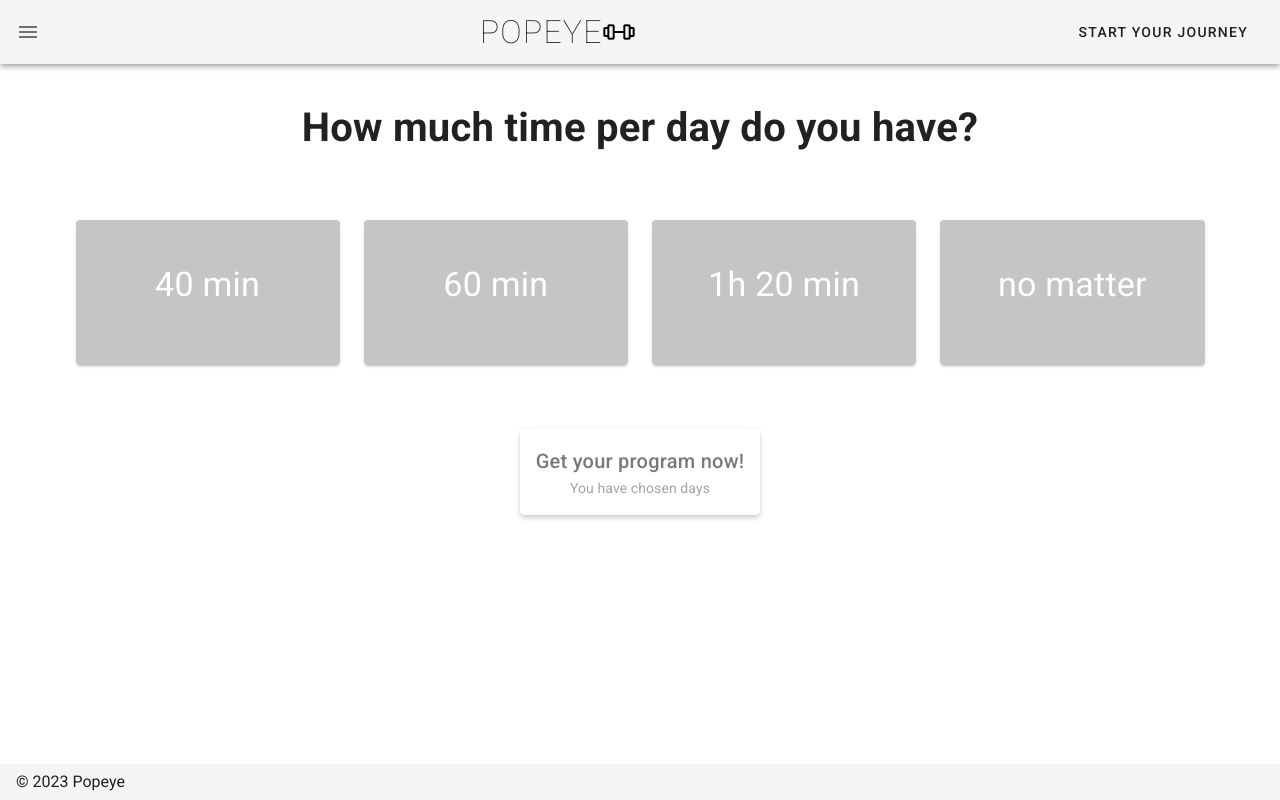
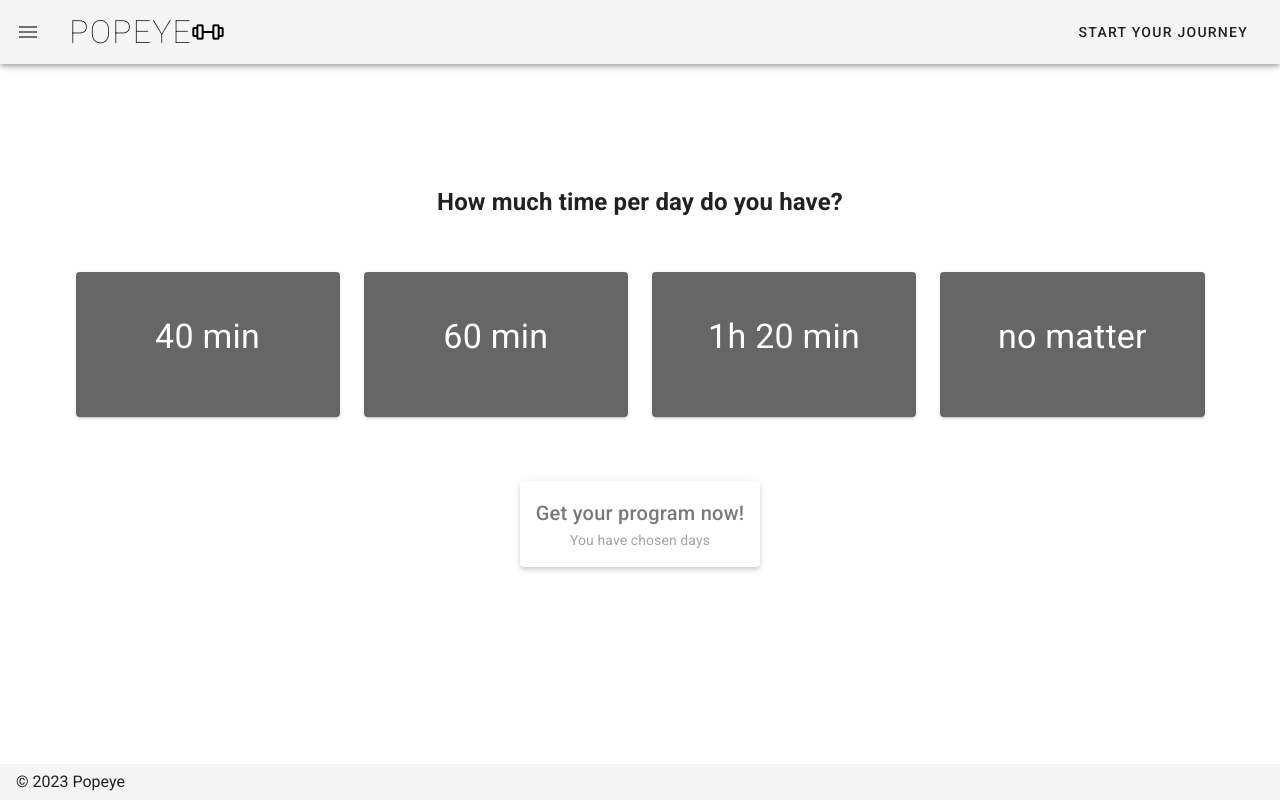
Before and after one commit to patrik-16/popeye, a Nuxt app in the folder frontend/: page /fivePage in a window 1280 px wide. Built offline with nearby package versions, Linux system fonts and the light colour scheme.

Commit message:
pages until four are done :)

```diff
--- a/frontend/layouts/default.vue
+++ b/frontend/layouts/default.vue
@@ -29,7 +29,6 @@
       app
     >
       <v-app-bar-nav-icon @click.stop="drawer = !drawer" />
-      <v-spacer />
       <v-btn id="no-background-hover" depressed @click="toLanding">
         <v-toolbar-title class="v-toolbar-title">
           {{ title }}
--- a/frontend/pages/fivePage.vue
+++ b/frontend/pages/fivePage.vue
@@ -1,15 +1,10 @@
 <template>
-  <v-container class="pa-4 text-center">
-    <v-row>
-      <v-card-text
-        class="title"
-      >
-        <h1 class="pa-4">
-          How much time per day do you have?
-        </h1>
-        <div><br></div>
-      </v-card-text>
-    </v-row>
+  <v-container class="upperContainer pa-4 text-center">
+    <v-app-bar-title class="text-sm-subtitle-1">
+      <h2>How much time per day do you have?</h2>
+      <div><br></div>
+      <br>
+    </v-app-bar-title>
     <v-row
       class="fill-height"
       align="center"
@@ -27,7 +22,7 @@
             <v-card
               :elevation="hover ? 12 : 2"
               :class="{ 'on-hover': hover }"
-              color="grey"
+              color="black"
               @click="submit(i)"
             >
               <v-card-title class="text-h4 white--text">
@@ -63,7 +58,7 @@
       </template>
     </v-row>
     <v-row>
-      <div> <br> </div>
+      <div><br></div>
     </v-row>
     <v-row
       class="fill-height mt-10"
@@ -75,9 +70,10 @@
           :elevation="hover ? 12 : 4"
           :class="{ 'on-hover': hover }"
           color="outlined"
+        >
+          <v-card-title
+            @click="goTo"
           >
-          <v-card-title
-            @click="goTo">
             Get your program now!
           </v-card-title>
           <v-card-subtitle>
@@ -142,4 +138,8 @@ export default {
 
 .title {
 }
+
+.upperContainer {
+  margin-top: 6rem;
+}
 </style>
--- a/frontend/pages/fourPage.vue
+++ b/frontend/pages/fourPage.vue
@@ -1,15 +1,12 @@
 <template>
-  <v-container class="pa-4 text-center">
-    <v-row>
-      <v-card-text
-        class="title"
-      >
-        <h1 class="pa-4">
-          How many days per week can you workout?
-        </h1>
-        <div><br></div>
-      </v-card-text>
-    </v-row>
+  <v-container class="upperContainer pa-4 text-center">
+    <v-app-bar-title class="text-sm-subtitle-1">
+      <h2>
+        How many days per week can you workout?
+      </h2>
+      <br>
+      <br>
+    </v-app-bar-title>
     <v-row
       class="fill-height"
       align="center"
@@ -122,4 +119,8 @@ export default {
 
 .title {
 }
+
+.upperContainer {
+  margin-top: 6rem;
+}
 </style>
--- a/frontend/pages/threePage.vue
+++ b/frontend/pages/threePage.vue
@@ -1,5 +1,5 @@
 <template>
-  <v-container class="pa-lg-15 text-center">
+  <v-container class="upperContainer pa-4 text-center">
     <div class="my-6" />
     <div>
       <v-app-bar-title class="text-sm-subtitle-1 pa-lg-10">
@@ -138,4 +138,8 @@ export default {
   background: rgba(0, 0, 0, 0.6);
   height: 15rem;
 }
+
+.upperContainer {
+  margin-top: 2rem;
+}
 </style>
--- a/frontend/pages/threePlusPage.vue
+++ b/frontend/pages/threePlusPage.vue
@@ -1,16 +1,12 @@
 <template>
   <v-app class="app">
-    <v-container class="pa-4 text-center">
-      <v-row>
-        <v-card-text
-          class="title"
-        >
-          <h1>What is your goal? </h1>
-          <div><br></div>
-          <h3 class="mt-1 text-h4">Click on one bodypart you want to focus on</h3>
-          <div><br></div>
-        </v-card-text>
-      </v-row>
+    <v-container class="upperContainer pa-4 text-center">
+      <v-app-bar-title class="text-sm-subtitle-1">
+        <h2>What is your goal? </h2>
+        <br>
+        <h3>Click on one bodypart you want to focus on</h3>
+        <div><br></div>
+      </v-app-bar-title>
       <v-row
         class="fill-height"
         align="center"
@@ -142,4 +138,8 @@ export default {
   background: rgba(0, 0, 0, 0.6);
   height: 15rem;
 }
+
+.upperContainer {
+ margin-top: 6rem;
+}
 </style>
```
